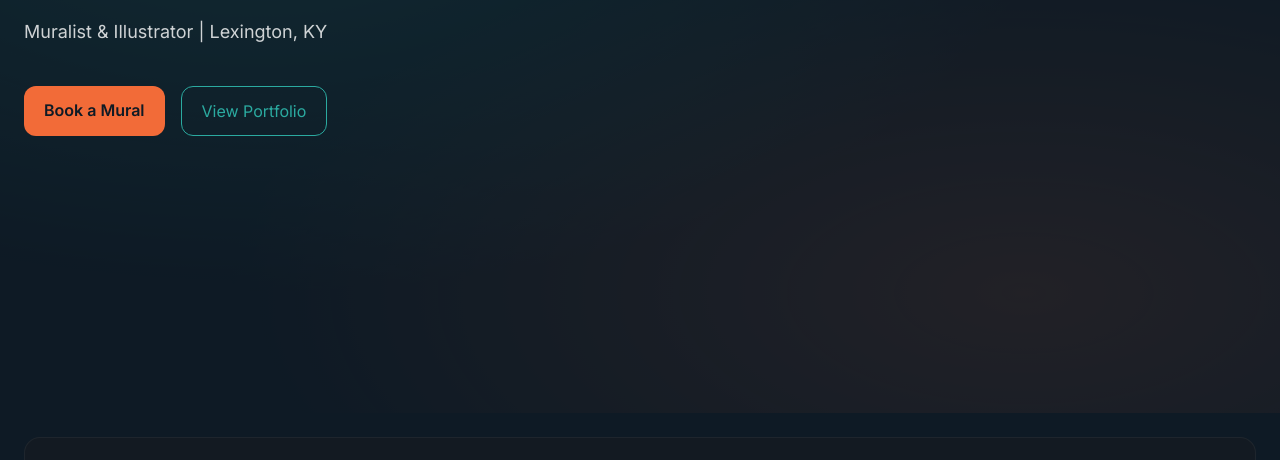
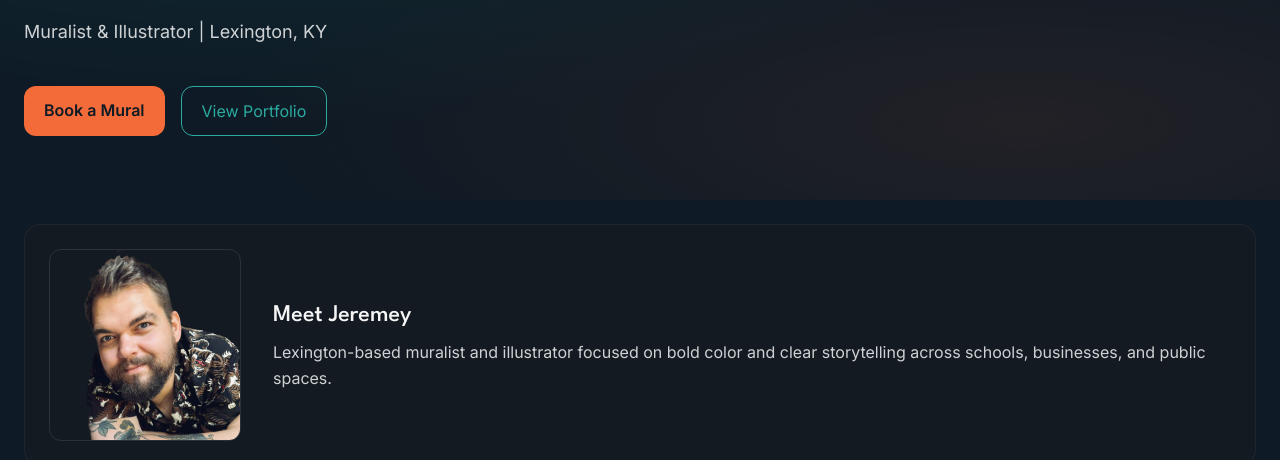
Before and after one commit to mattblethen/burch-portfolio, an Astro site: page / in a window 1280 px wide. Shown: the part 260-720 px from the top of the page. Built offline with nearby package versions, Linux system fonts and the light colour scheme; Astro itself is replaced by a stand-in of ours.

Commit message:
fixed hero height

```diff
--- a/src/components/Hero.astro
+++ b/src/components/Hero.astro
@@ -7,7 +7,7 @@ const {
 
 <section
   class="relative overflow-hidden isolate"
-  style="min-height: clamp(60svh, 75vh, 80svh);"
+  style="min-height: clamp(30svh, 38vh, 40svh);"
 >
   <!-- Background gradients pre-applied with fixed opacity -->
   <div
```
